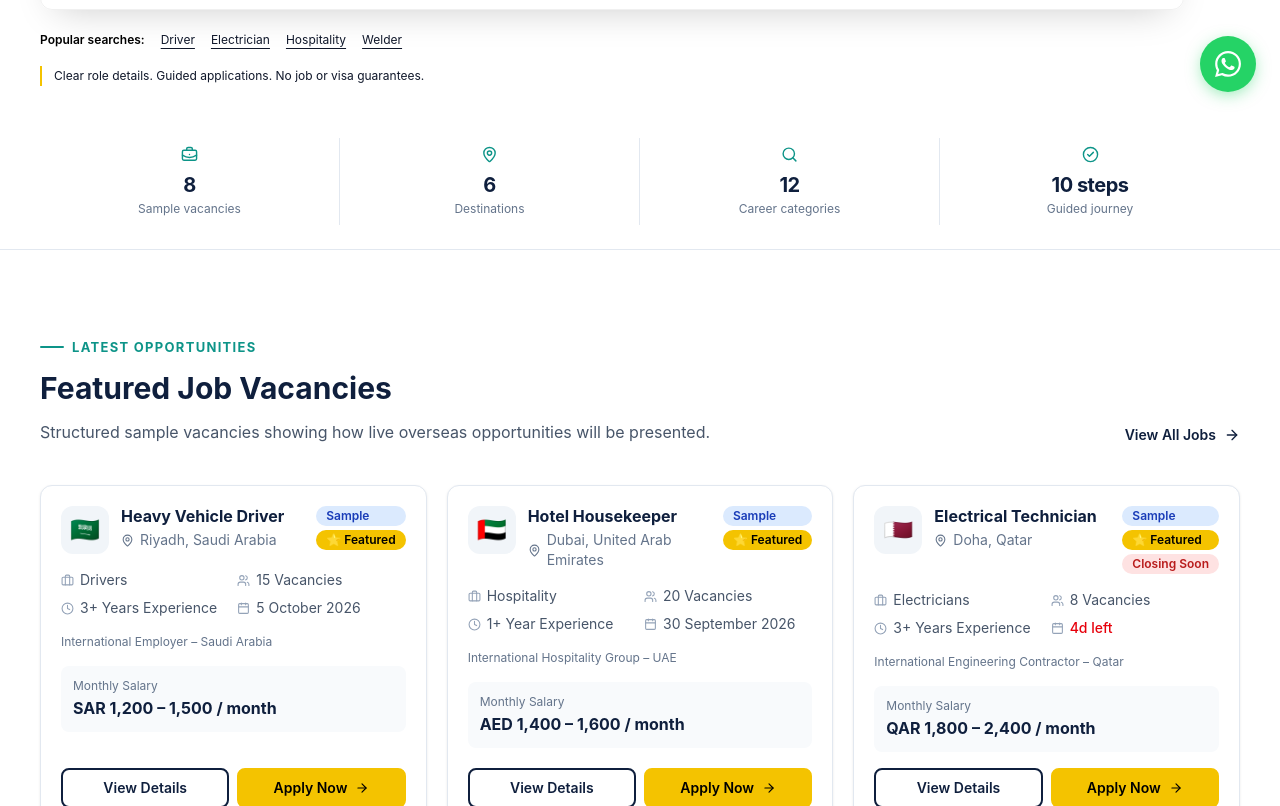
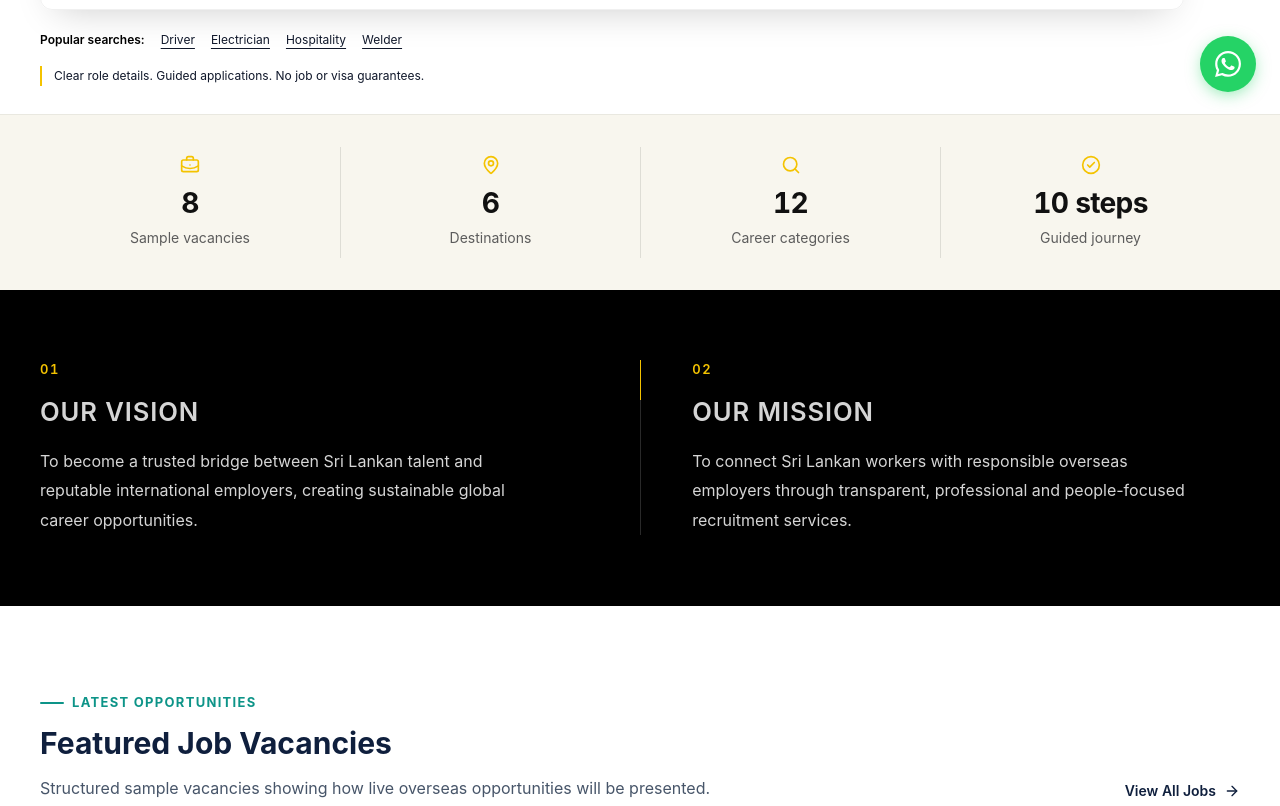
Before and after one commit to dananjarukshan/a1-agency-website, a Next.js app: page / in a window 1280 px wide. Shown: the part 684-1490 px from the top of the page. Built offline with nearby package versions, Linux system fonts and the light colour scheme; no server answers.

Commit message:
Refine statistics and add Mission Vision section

```diff
--- /dev/null
+++ b/scripts/verify-phase4.mjs
@@ -0,0 +1,97 @@
+// Run after `npm run build`: node scripts/verify-phase4.mjs
+// Checks content, derived statistics, section order and CSS breakpoint rules.
+// Browser rendering and visual overflow still require a browser review.
+import assert from "node:assert/strict";
+import fs from "node:fs";
+import vm from "node:vm";
+import ts from "typescript";
+import postcss from "postcss";
+
+function loadContent(file) {
+  const exports = {};
+  const { outputText } = ts.transpileModule(fs.readFileSync(file, "utf8"), {
+    compilerOptions: { module: ts.ModuleKind.CommonJS, target: ts.ScriptTarget.ES2022 },
+  });
+  vm.runInNewContext(outputText, { exports }, { timeout: 1000 });
+  return exports;
+}
+
+const { countries, jobCategories, jobs } = loadContent("src/data/index.ts");
+const { missionVisionContent } = loadContent("src/config/mission-vision.ts");
+const html = fs.readFileSync(".next/server/app/index.html", "utf8");
+
+function section(label) {
+  const labelIndex = html.indexOf(label);
+  assert.ok(labelIndex >= 0, `Section exists: ${label}`);
+  const start = html.lastIndexOf("<section", labelIndex);
+  const end = html.indexOf("</section>", start) + "</section>".length;
+  return { start, end, html: html.slice(start, end) };
+}
+
+const hero = section('aria-labelledby="home-hero-heading"');
+const stats = section('aria-label="Website overview"');
+const purpose = section('aria-label="Our vision and mission"');
+const featured = section('aria-labelledby="featured-jobs-heading"');
+assert.ok(hero.end <= stats.start && stats.end <= purpose.start && purpose.end <= featured.start);
+assert.equal(html.slice(stats.end, purpose.start).trim(), "", "Mission/Vision immediately follows statistics");
+assert.equal(html.slice(purpose.end, featured.start).trim(), "", "Featured Jobs still follows the new section");
+
+const statisticText = [...stats.html.matchAll(/<p\b[^>]*>([^<]*)<\/p>/g)].map((match) => match[1]);
+assert.deepEqual(statisticText, [
+  String(jobs.filter((job) => job.status === "active").length), "Sample vacancies",
+  String(countries.length), "Destinations",
+  String(jobCategories.length), "Career categories",
+  "10 steps", "Guided journey",
+]);
+const icons = [...stats.html.matchAll(/<svg\b[^>]*>/g)].map((match) => match[0]);
+assert.equal(icons.length, 4);
+assert.ok(icons.every((icon) => icon.includes('aria-hidden="true"')));
+
+assert.equal(missionVisionContent.length, 2);
+assert.equal(missionVisionContent[0].id, "vision");
+assert.equal(missionVisionContent[1].id, "mission");
+for (const item of missionVisionContent) {
+  assert.ok(purpose.html.includes(`id="home-${item.id}-heading"`));
+  assert.ok(purpose.html.includes(`>${item.heading}</h2>`));
+  assert.ok(purpose.html.includes(item.description), `${item.heading}: centralized content rendered`);
+  assert.ok(purpose.html.includes(`aria-hidden="true">${item.number}</span>`));
+}
+assert.equal((purpose.html.match(/<h2\b/g) ?? []).length, 2);
+assert.ok(!/temporary|placeholder|pending|interim/i.test(purpose.html));
+assert.ok(!fs.readFileSync("src/components/home/MissionVision.tsx", "utf8").includes('"use client"'));
+
+const statsCss = postcss.parse(fs.readFileSync("src/components/home/Statistics.module.css", "utf8"));
+const purposeCss = postcss.parse(fs.readFileSync("src/components/home/MissionVision.module.css", "utf8"));
+
+function rulesAt(root, selector, width) {
+  const result = {};
+  root.walkRules(selector, (rule) => {
+    for (let parent = rule.parent; parent; parent = parent.parent) {
+      if (parent.type === "atrule" && parent.name === "media") {
+        const minWidth = parent.params.match(/min-width:\s*(\d+)px/);
+        if (minWidth && width < Number(minWidth[1])) return;
+      }
+    }
+    rule.walkDecls((declaration) => { result[declaration.prop] = declaration.value; });
+  });
+  return result;
+}
+
+for (const width of [360, 390, 430, 768, 1024, 1280, 1440, 1920]) {
+  const statsColumns = width >= 900 ? 4 : 2;
+  assert.equal(rulesAt(statsCss, ".grid", width)["grid-template-columns"], `repeat(${statsColumns}, minmax(0, 1fr))`);
+  const purposeColumns = width >= 768 ? "repeat(2, minmax(0, 1fr))" : "minmax(0, 1fr)";
+  assert.equal(rulesAt(purposeCss, ".grid", width)["grid-template-columns"], purposeColumns);
+  const divider = rulesAt(purposeCss, ".column + .column", width);
+  assert.equal(divider["border-top"], width >= 768 ? "0" : "1px solid rgb(255 255 255 / 0.16)");
+  assert.equal(divider["border-left"], width >= 768 ? "1px solid rgb(255 255 255 / 0.16)" : undefined);
+}
+
+assert.equal(rulesAt(statsCss, ".section", 1440).background, "#f8f6ee");
+assert.equal(rulesAt(statsCss, ".section", 1440).color, "#111111");
+assert.equal(rulesAt(statsCss, ".label", 1440).color, "#5c5c5c");
+assert.equal(rulesAt(purposeCss, ".heading", 1440).color, "var(--color-brand-white)");
+
+console.log("PASS: data-derived statistics, four decorative icons, section order, and centralized Vision/Mission content.");
+console.log("PASS: static server component, semantic headings, and no visitor-facing editorial status.");
+console.log("PASS: grid/divider CSS rules at 360, 390, 430, 768, 1024, 1280, 1440, and 1920px.");
--- a/src/app/page.tsx
+++ b/src/app/page.tsx
@@ -1,6 +1,7 @@
 import type { Metadata } from "next";
 import { siteConfig } from "@/config/site";
 import HeroSection from "@/components/home/HeroSection";
+import MissionVision from "@/components/home/MissionVision";
 import FeaturedJobs from "@/components/home/FeaturedJobs";
 import PopularDestinations from "@/components/home/PopularDestinations";
 import JobCategories from "@/components/home/JobCategories";
@@ -22,6 +23,7 @@ export default function HomePage() {
   return (
     <>
       <HeroSection />
+      <MissionVision />
       <FeaturedJobs />
       <PopularDestinations />
       <JobCategories />
--- a/src/components/home/HeroSection.tsx
+++ b/src/components/home/HeroSection.tsx
@@ -14,6 +14,7 @@ import {
 } from "lucide-react";
 import { countries, jobCategories, jobs } from "@/data";
 import styles from "./HeroSection.module.css";
+import statsStyles from "./Statistics.module.css";
 
 export default function HeroSection() {
   const router = useRouter();
@@ -155,18 +156,18 @@ export default function HeroSection() {
         </div>
       </section>
 
-      <section className="border-b border-slate-200 bg-white" aria-label="Website overview">
-        <div className="container-padded grid grid-cols-2 divide-x divide-slate-200 py-6 sm:grid-cols-4">
+      <section className={statsStyles.section} aria-label="Website overview">
+        <div className={`container-padded ${statsStyles.grid}`}>
           {[
             { value: `${activeJobs.length}`, label: "Sample vacancies", icon: BriefcaseBusiness },
             { value: `${countries.length}`, label: "Destinations", icon: MapPin },
             { value: `${jobCategories.length}`, label: "Career categories", icon: Search },
             { value: "10 steps", label: "Guided journey", icon: CircleCheck },
           ].map((item) => (
-            <div key={item.label} className="px-3 py-2 text-center sm:px-5">
-              <item.icon size={17} className="mx-auto mb-2 text-teal-600" aria-hidden="true" />
-              <p className="text-xl font-bold tracking-tight text-navy-900">{item.value}</p>
-              <p className="mt-0.5 text-xs text-slate-500">{item.label}</p>
+            <div key={item.label} className={statsStyles.item}>
+              <item.icon size={20} className={statsStyles.icon} aria-hidden="true" />
+              <p className={statsStyles.value}>{item.value}</p>
+              <p className={statsStyles.label}>{item.label}</p>
             </div>
           ))}
         </div>
--- /dev/null
+++ b/src/components/home/MissionVision.module.css
@@ -0,0 +1,85 @@
+.section {
+  padding-block: clamp(3rem, 5.5vw, 5rem);
+  background: var(--color-brand-black);
+  color: #d5d5d5;
+}
+
+.grid {
+  display: grid;
+  grid-template-columns: minmax(0, 1fr);
+  row-gap: 2rem;
+}
+
+.column {
+  position: relative;
+  min-width: 0;
+}
+
+.column + .column {
+  padding-top: 2rem;
+  border-top: 1px solid rgb(255 255 255 / 0.16);
+}
+
+.column + .column::before {
+  content: "";
+  position: absolute;
+  top: -1px;
+  left: 0;
+  width: 2.5rem;
+  height: 1px;
+  background: var(--color-brand-gold);
+}
+
+.number {
+  display: block;
+  margin-bottom: 1rem;
+  color: var(--color-brand-gold);
+  font-size: 0.8125rem;
+  font-weight: 600;
+  font-variant-numeric: tabular-nums;
+  letter-spacing: 0.12em;
+  line-height: 1.5;
+}
+
+.heading {
+  margin: 0;
+  color: var(--color-brand-white);
+  font-size: clamp(1.375rem, 2vw, 1.75rem);
+  font-weight: 600;
+  letter-spacing: 0.035em;
+  line-height: 1.3;
+  text-transform: uppercase;
+}
+
+.description {
+  max-width: 50ch;
+  margin: 1.125rem 0 0;
+  font-size: 1rem;
+  line-height: 1.85;
+  overflow-wrap: break-word;
+}
+
+@media (min-width: 768px) {
+  .grid {
+    grid-template-columns: repeat(2, minmax(0, 1fr));
+    row-gap: 0;
+  }
+
+  .column:first-child {
+    padding-right: clamp(2rem, 4vw, 4rem);
+  }
+
+  .column + .column {
+    padding-top: 0;
+    padding-left: clamp(2rem, 4vw, 4rem);
+    border-top: 0;
+    border-left: 1px solid rgb(255 255 255 / 0.16);
+  }
+
+  .column + .column::before {
+    top: 0;
+    left: -1px;
+    width: 1px;
+    height: 2.5rem;
+  }
+}
--- /dev/null
+++ b/src/components/home/MissionVision.tsx
@@ -0,0 +1,18 @@
+import { missionVisionContent } from "@/config/mission-vision";
+import styles from "./MissionVision.module.css";
+
+export default function MissionVision() {
+  return (
+    <section className={styles.section} aria-label="Our vision and mission">
+      <div className={`container-padded ${styles.grid}`}>
+        {missionVisionContent.map((item) => (
+          <div key={item.id} className={styles.column}>
+            <span className={styles.number} aria-hidden="true">{item.number}</span>
+            <h2 id={`home-${item.id}-heading`} className={styles.heading}>{item.heading}</h2>
+            <p className={styles.description}>{item.description}</p>
+          </div>
+        ))}
+      </div>
+    </section>
+  );
+}
--- /dev/null
+++ b/src/components/home/Statistics.module.css
@@ -0,0 +1,67 @@
+.section {
+  background: #f8f6ee;
+  border-top: 1px solid rgb(0 0 0 / 0.06);
+  color: #111111;
+}
+
+.grid {
+  display: grid;
+  grid-template-columns: repeat(2, minmax(0, 1fr));
+  column-gap: 1.25rem;
+  padding-block: 1.25rem;
+}
+
+.item {
+  min-width: 0;
+  padding: 1rem 0.5rem;
+  text-align: center;
+}
+
+.item:nth-child(n + 3) {
+  border-top: 1px solid rgb(0 0 0 / 0.1);
+}
+
+.icon {
+  display: block;
+  margin: 0 auto 0.75rem;
+  color: var(--color-brand-gold);
+}
+
+.value {
+  font-size: clamp(1.5rem, 2.2vw, 1.875rem);
+  font-weight: 700;
+  font-variant-numeric: tabular-nums;
+  letter-spacing: -0.025em;
+  line-height: 1.2;
+}
+
+.label {
+  margin-top: 0.375rem;
+  color: #5c5c5c;
+  font-size: 0.8125rem;
+  line-height: 1.6;
+}
+
+@media (min-width: 900px) {
+  .grid {
+    grid-template-columns: repeat(4, minmax(0, 1fr));
+    column-gap: 0;
+    padding-block: 2rem;
+  }
+
+  .item {
+    padding: 0.5rem 1.5rem;
+  }
+
+  .item:nth-child(n + 3) {
+    border-top: 0;
+  }
+
+  .item + .item {
+    border-left: 1px solid rgb(0 0 0 / 0.1);
+  }
+
+  .label {
+    font-size: 0.875rem;
+  }
+}
--- /dev/null
+++ b/src/config/mission-vision.ts
@@ -0,0 +1,21 @@
+/**
+ * Interim copy supplied for Phase 4; final agency-approved wording is pending.
+ * Replace the descriptions here when the agency supplies its final statements.
+ * This editorial status is internal and is not displayed to website visitors.
+ */
+export const missionVisionContent = [
+  {
+    id: "vision",
+    number: "01",
+    heading: "Our Vision",
+    description:
+      "To become a trusted bridge between Sri Lankan talent and reputable international employers, creating sustainable global career opportunities.",
+  },
+  {
+    id: "mission",
+    number: "02",
+    heading: "Our Mission",
+    description:
+      "To connect Sri Lankan workers with responsible overseas employers through transparent, professional and people-focused recruitment services.",
+  },
+] as const;
```
